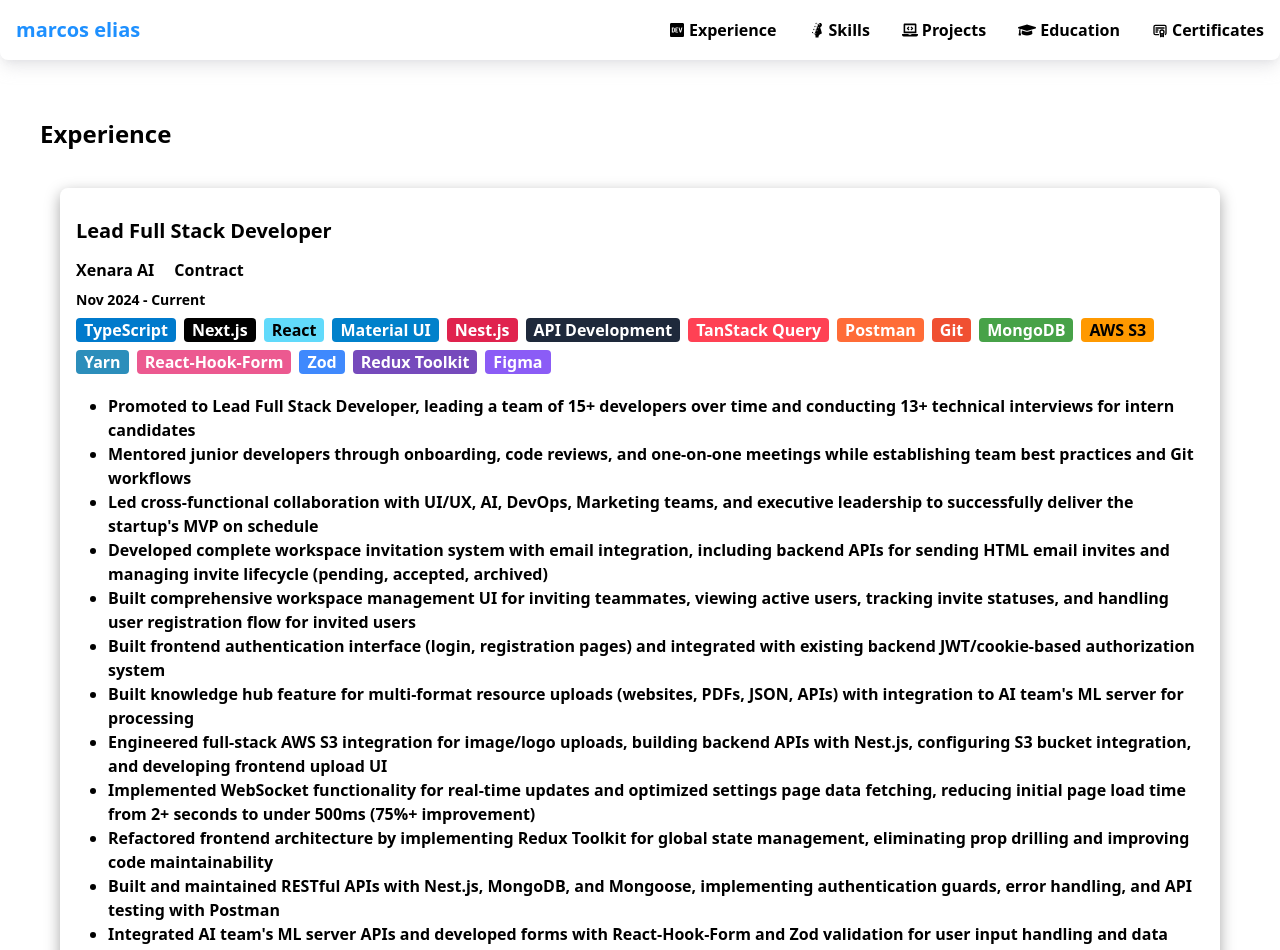
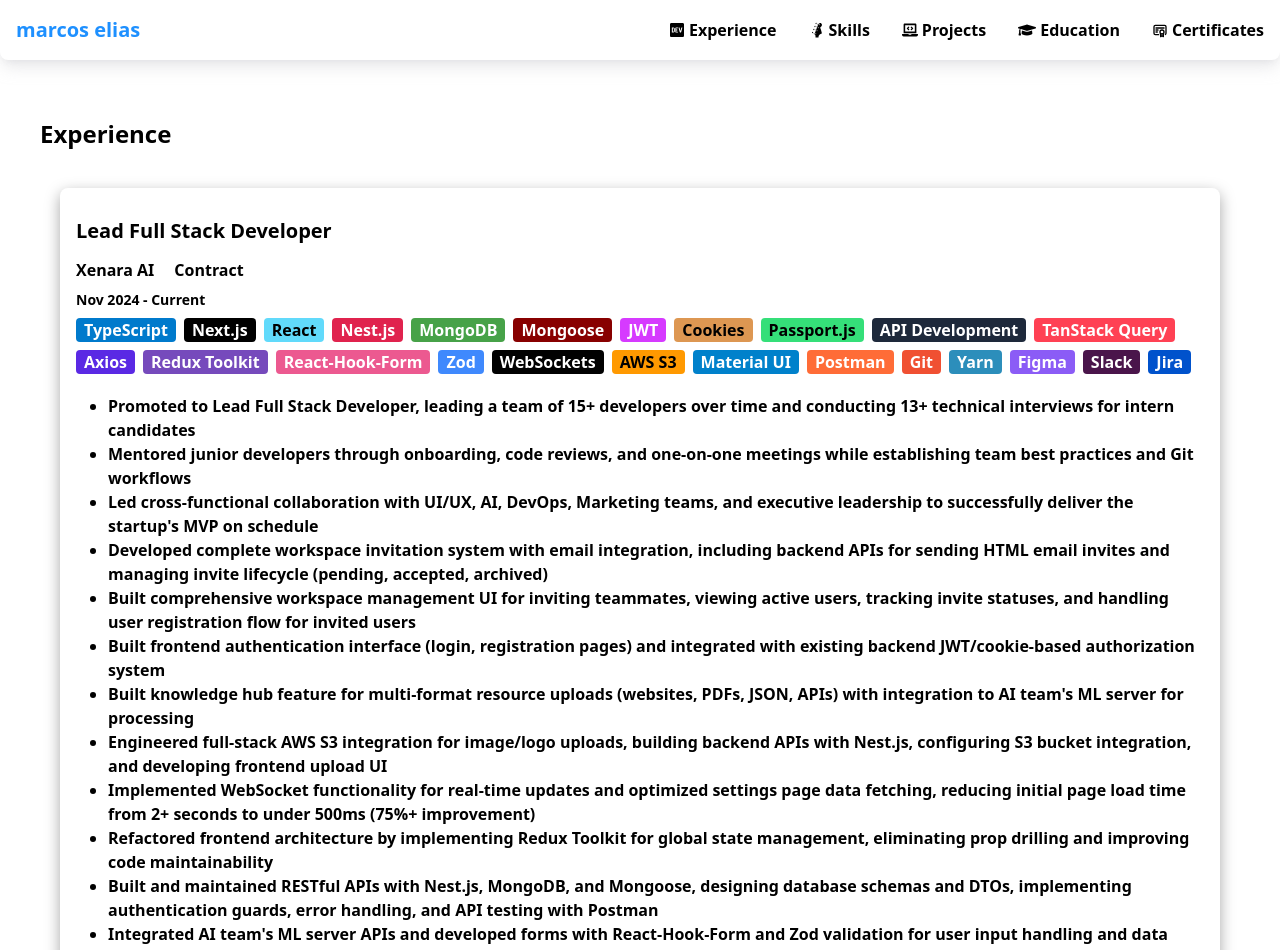
Before and after one commit to mark-elias/MyPortfolio_Next.js, a Next.js app: page /experience in a window 1280 px wide. Shown: the top 950 px of the page. Built offline with nearby package versions, Linux system fonts and the light colour scheme.

Commit message:
update Experience bullets and badges

```diff
--- a/src/constants/experience.constants.ts
+++ b/src/constants/experience.constants.ts
@@ -6,22 +6,45 @@ export const experience = [
     type: "Contract",
     period: "Nov 2024 - Current",
     badges: [
+      // Core Tech Stack
       "TypeScript",
       "Next.js",
       "React",
-      "Material UI",
       "Nest.js",
+      "MongoDB",
+      "Mongoose",
+
+      // Authentication & Security
+      "JWT",
+      "Cookies",
+      "Passport.js",
+
+      // API & Data Fetching
       "API Development",
       "TanStack Query",
+      "Axios",
+
+      // State Management & Forms
+      "Redux Toolkit",
+      "React-Hook-Form",
+      "Zod",
+
+      // Real-time & Cloud
+      "WebSockets",
+      "AWS S3",
+
+      // Frontend Styling
+      "Material UI",
+
+      // Development Tools
       "Postman",
       "Git",
-      "MongoDB",
-      "AWS S3",
       "Yarn",
-      "React-Hook-Form",
-      "Zod",
-      "Redux Toolkit",
+
+      // Collaboration Tools
       "Figma",
+      "Slack",
+      "Jira",
     ],
     responsibilities: [
       "Promoted to Lead Full Stack Developer, leading a team of 15+ developers over time and conducting 13+ technical interviews for intern candidates",
@@ -34,7 +57,7 @@ export const experience = [
       "Engineered full-stack AWS S3 integration for image/logo uploads, building backend APIs with Nest.js, configuring S3 bucket integration, and developing frontend upload UI",
       "Implemented WebSocket functionality for real-time updates and optimized settings page data fetching, reducing initial page load time from 2+ seconds to under 500ms (75%+ improvement)",
       "Refactored frontend architecture by implementing Redux Toolkit for global state management, eliminating prop drilling and improving code maintainability",
-      "Built and maintained RESTful APIs with Nest.js, MongoDB, and Mongoose, implementing authentication guards, error handling, and API testing with Postman",
+      "Built and maintained RESTful APIs with Nest.js, MongoDB, and Mongoose, designing database schemas and DTOs, implementing authentication guards, error handling, and API testing with Postman",
       "Integrated AI team's ML server APIs and developed forms with React-Hook-Form and Zod validation for user input handling and data integrity",
       "Developed integrations page, settings functionality, and various full-stack features end-to-end with TanStack Query and Axios for efficient data fetching",
       "Delivered 30+ approved pull requests for feature development across frontend and backend, maintaining high code quality and resolving 15+ bugs",
--- a/src/hooks/useBadgeMaker.ts
+++ b/src/hooks/useBadgeMaker.ts
@@ -70,8 +70,8 @@ const badgeMaker: { [key: string]: BadgeStyle } = {
   Clerk: { backgroundColor: "#3B82F6", textColor: "#FFFFFF" },
   NextAuth: { backgroundColor: "#000000", textColor: "#FFFFFF" },
   "Passport.js": { backgroundColor: "#35df79", textColor: "#000000" },
-  jwt: { backgroundColor: "#D63AFF", textColor: "#FFFFFF" },
-  cookies: { backgroundColor: "#dd9752", textColor: "#000" },
+  JWT: { backgroundColor: "#D63AFF", textColor: "#FFFFFF" },
+  Cookies: { backgroundColor: "#dd9752", textColor: "#000" },
   bcrypt: { backgroundColor: "#3498DB", textColor: "#FFFFFF" },
   "2FA/MFA": { backgroundColor: "#1ABC9C", textColor: "#FFFFFF" },
 
@@ -83,6 +83,9 @@ const badgeMaker: { [key: string]: BadgeStyle } = {
 
   // Cloud Services & Tools
   "AWS S3": { backgroundColor: "#FF9900", textColor: "#000000" },
+
+  // Real-time Communication
+  WebSockets: { backgroundColor: "#010101", textColor: "#FFFFFF" },
 
   // Development Environment
   Linux: { backgroundColor: "#FCC624", textColor: "#000000" },
```
